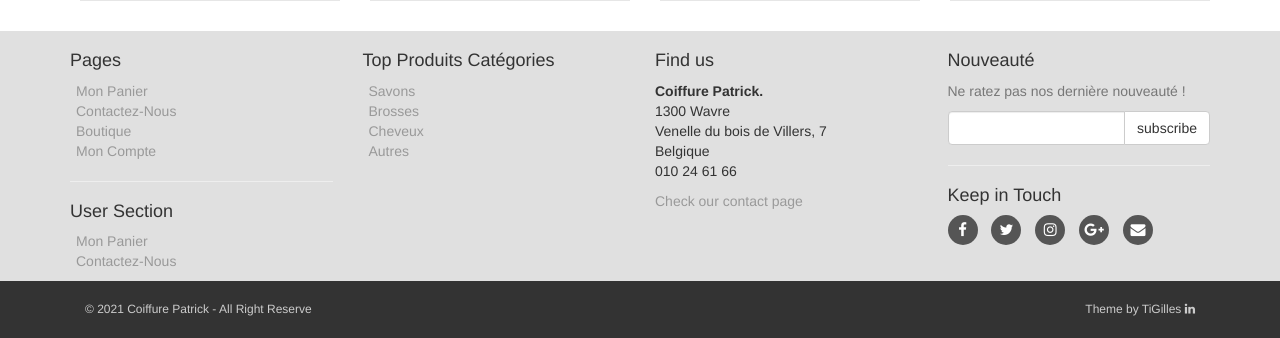
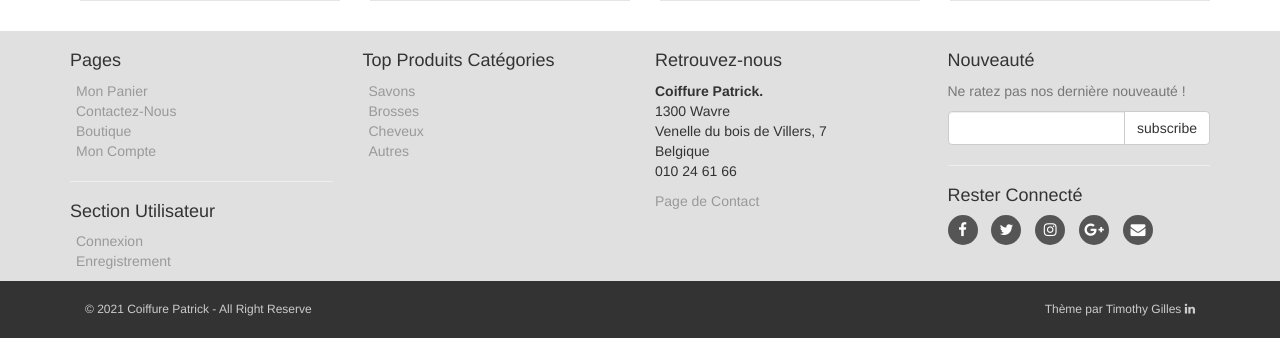
Before and after one commit to GillesTimothy/CoiffurePatrick_v1, a PHP site: page / in a window 1280 px wide. Shown: the part 1393-1731 px from the top of the page. Run offline with PHP 8.4, Linux system fonts and the light colour scheme.

Commit message:
Update footer.php
update footer + test 1er push github ^^

```diff
--- a/components/footer.php
+++ b/components/footer.php
@@ -10,10 +10,10 @@
                         <li><a href="checkout.php">Mon Compte</a></li>
                     </ul>
                     <hr>
-                    <h4>User Section</h4>
+                    <h4>Section Utilisateur</h4>
                     <ul>
-                        <li><a href="checkout.php">Mon Panier</a></li>
-                        <li><a href="inscription.php">Contactez-Nous</a></li>
+                        <li><a href="checkout.php">Connexion</a></li>
+                        <li><a href="inscription.php">Enregistrement</a></li>
                     </ul>
                     <hr class="hidden-md hidden-lg hidden-sm">
 
@@ -31,7 +31,7 @@
                 </div>
 
                 <div class="col-sm-6 col-md-3">
-                    <h4>Find us</h4>
+                    <h4>Retrouvez-nous</h4>
                     <p>
                         <strong>Coiffure Patrick.</strong>
                         <br/>1300 Wavre
@@ -39,7 +39,7 @@
                         <br/>Belgique
                         <br/>010 24 61 66
                     </p>
-                    <a href="contact.php">Check our contact page</a>
+                    <a href="contact.php">Page de Contact</a>
                     <hr class="hidden-md hidden-lg">
                 </div>
 
@@ -59,7 +59,7 @@
                     </form>
 
                     <hr>
-                    <h4>Keep in Touch</h4>
+                    <h4>Rester Connecté</h4>
                     <p class="social">
                         <a href="#" class="fa fa-facebook"></a>
                         <a href="#" class="fa fa-twitter"></a>
@@ -79,7 +79,7 @@
                 <p class="pull-left">&copy; 2021 Coiffure Patrick - All Right Reserve</p>
             </div>
             <div class="col-md-6">
-                <p class="pull-right">Theme by  <a href="https://www.linkedin.com/in/timothy-gilles-6b5225185/">TiGilles </a><i class="fa fa-linkedin"></i></p>
+                <p class="pull-right">Thème par  <a href="https://www.linkedin.com/in/timothy-gilles-6b5225185/">Timothy Gilles </a><i class="fa fa-linkedin"></i></p>
             </div>
         </div>
     </div>
```
